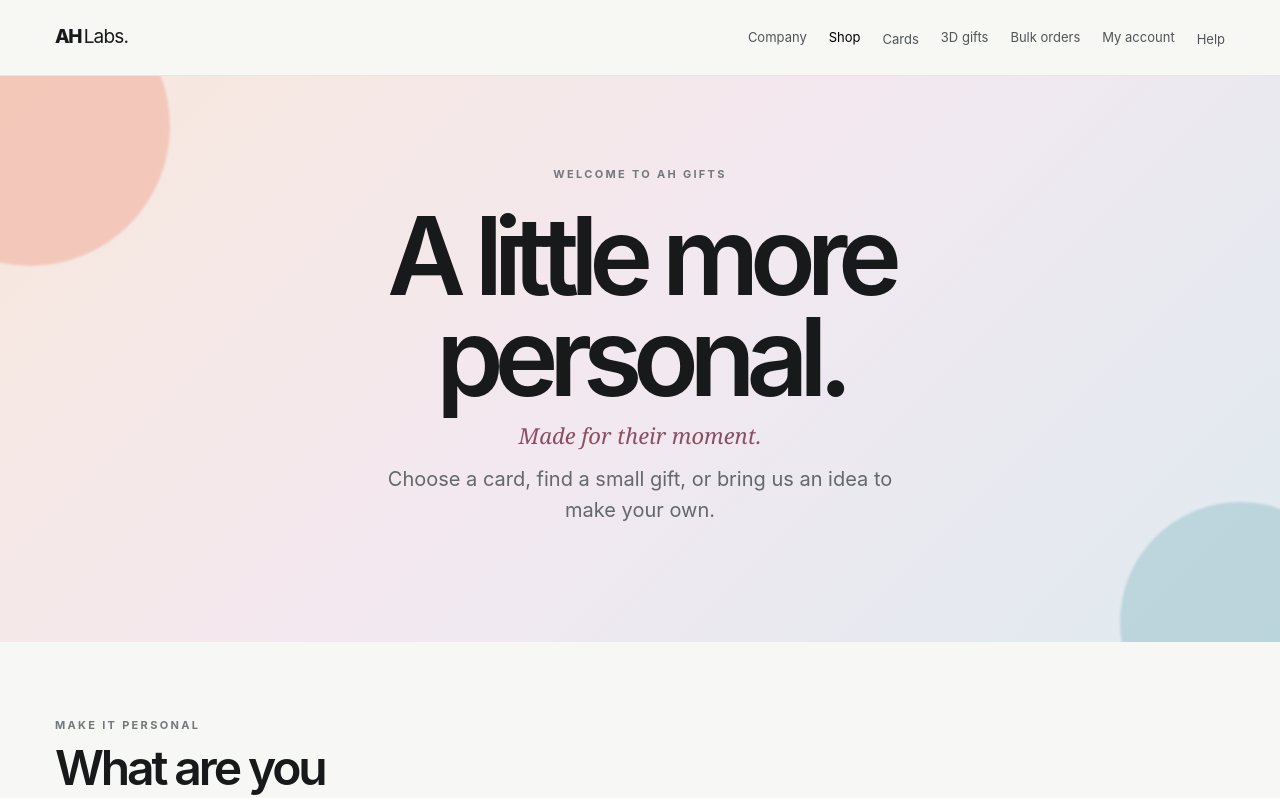
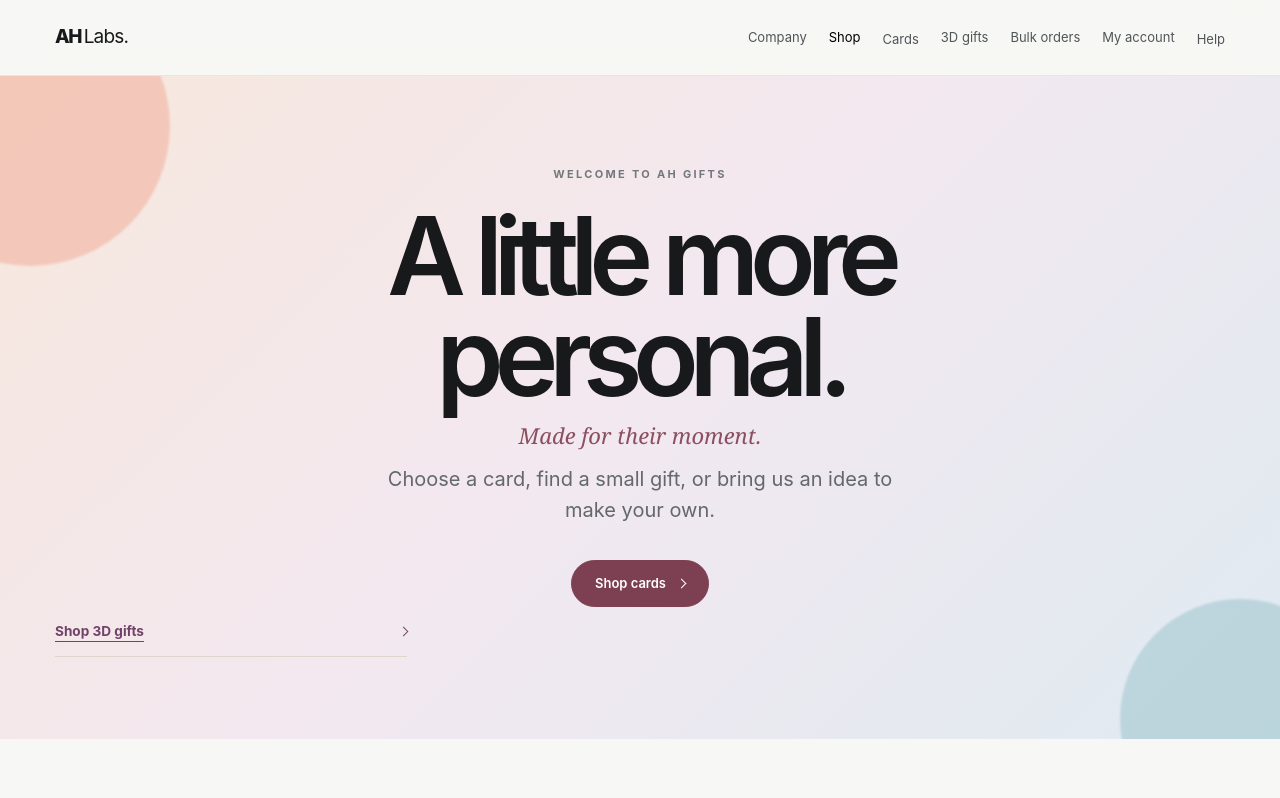
Before and after one commit to humzam241241/AH-Labs-Inc, a Next.js app: page /gifts in a window 1280 px wide. Shown: the top 798 px of the page. Built offline with nearby package versions, Linux system fonts and the light colour scheme.

Commit message:
Shorten the path from gift shop to products

```diff
--- a/app/gifts/page.tsx
+++ b/app/gifts/page.tsx
@@ -19,7 +19,7 @@ export default function GiftsPage() {
       <p className="eyebrow">Welcome to AH Gifts</p>
       <h1>A little more<br />personal.</h1>
       <p className="script-line">Made for their moment.</p>
-      <p className="hero-copy">Choose a card, find a small gift, or bring us an idea to make your own.</p>
+      <p className="hero-copy">Choose a card, find a small gift, or bring us an idea to make your own.</p><div className="shop-quick-links"><Link className="round-button" href="/gifts/cards">Shop cards <span className="css-arrow" aria-hidden="true" /></Link><Link className="text-action" href="/gifts/3d-printed">Shop 3D gifts <span className="css-arrow" aria-hidden="true" /></Link></div>
     </div></section>
 
     <section className="gift-shop site-shell shop-choices">
```
